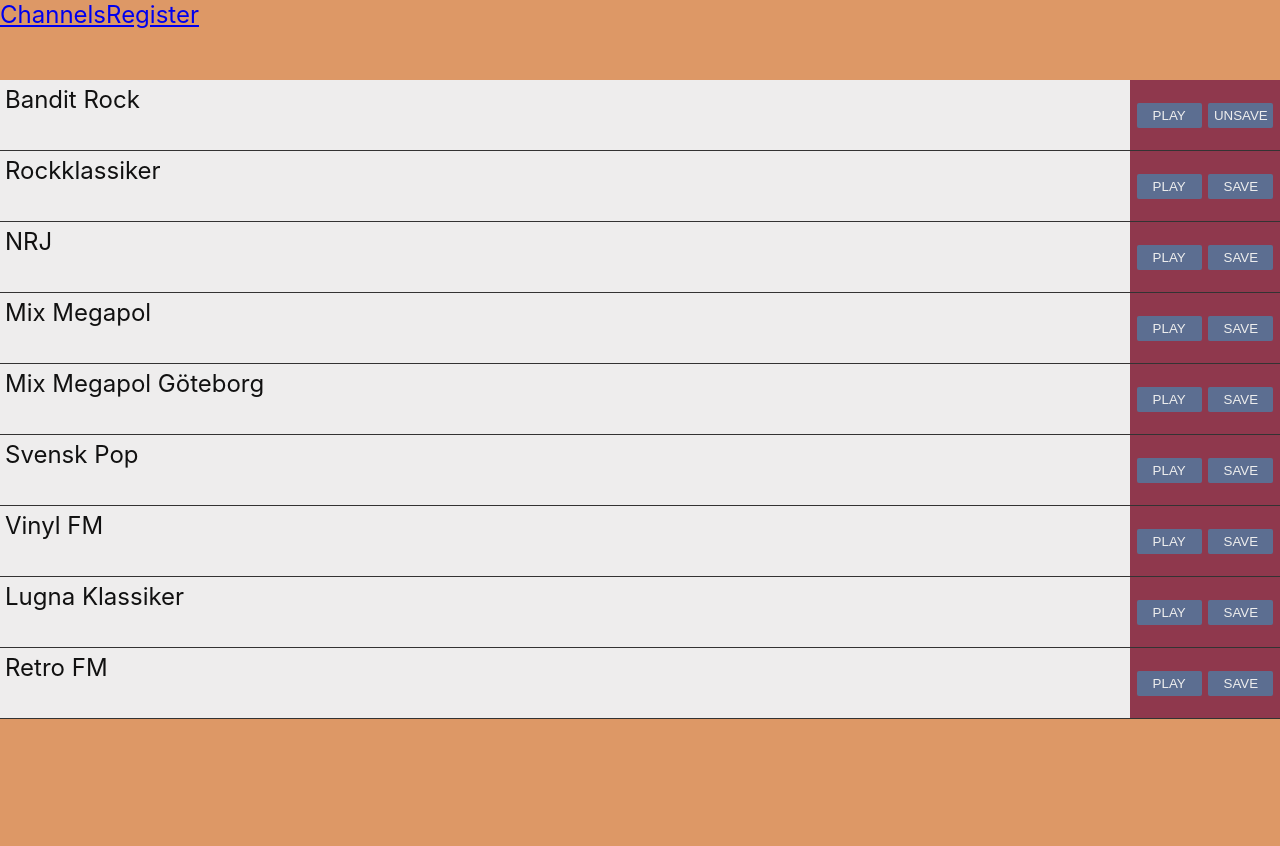
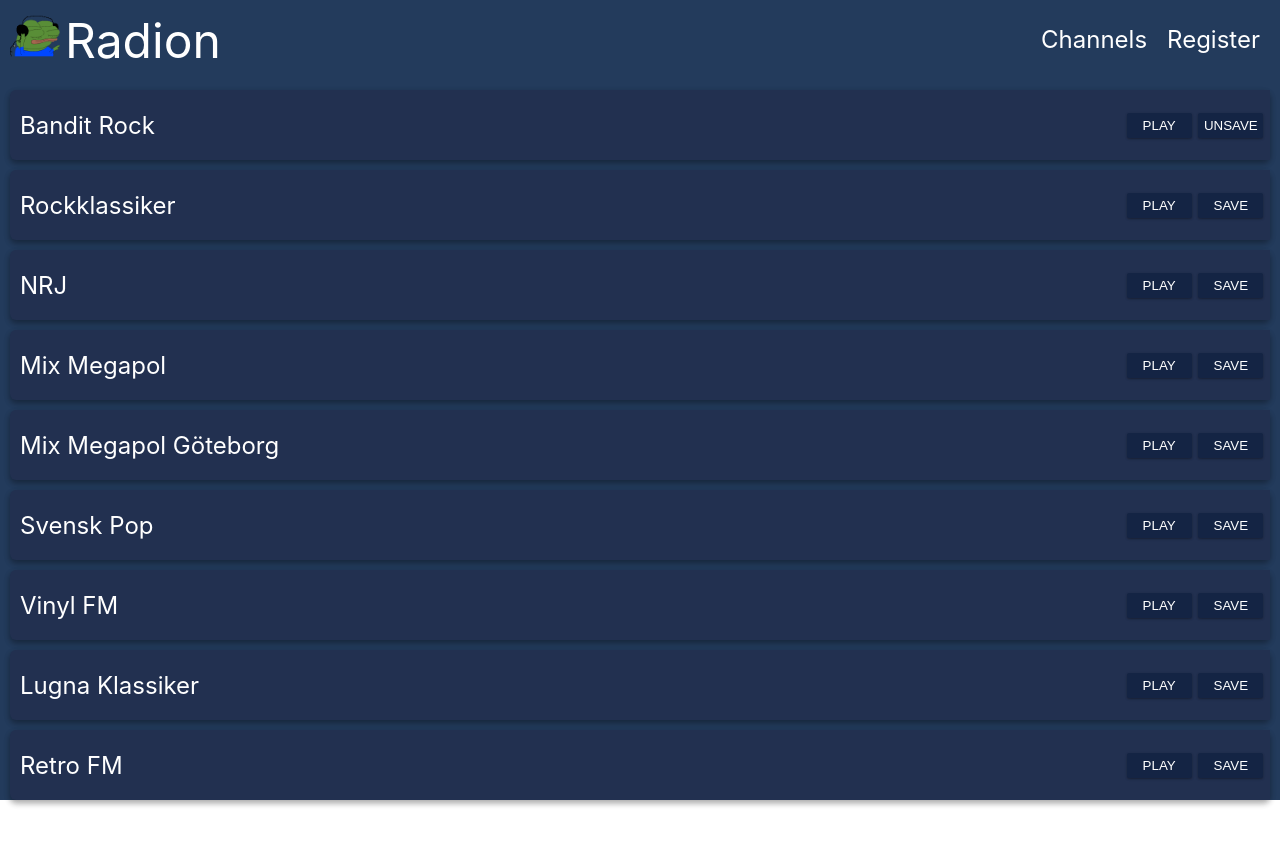
Before and after one commit to johneriksson/radion, a React (Create React App) app: page / in a window 1280 px wide. Shown: the top 846 px of the page. After the commit the page ends 820 px from the top, so only its background shows below. Built offline with nearby package versions, Linux system fonts and the light colour scheme; what urql would draw is missing.

Commit message:
Add more styling + pepejam icon. Add Input component

```diff
--- a/src/App.css
+++ b/src/App.css
@@ -16,8 +16,33 @@
 	left: 0;
 	height: 10vh;
 	width: 100vw;
+	padding: 10px;
 	background-color: var(--bg-color-1);
 	-webkit-app-region: drag;
+
+	display: flex;
+	justify-content: space-between;
+	align-items: center;
+}
+
+.App-header a {
+	color: var(--fg-color-1);
+	margin: 10px;
+	border-bottom: 2px solid transparent;
+	text-decoration: none;
+}
+.App-header a:hover {
+	border-bottom: 2px solid var(--fg-color-1);
+}
+
+.App-header .logo {
+	width: 50px;
+	height: 50px;
+	margin-right: 5px;
+}
+
+.App-header > div {
+	display: flex;
 }
 
 .App-main {
@@ -25,4 +50,6 @@
 	flex-basis: 0;
 	flex-grow: 1;
 	flex-shrink: 0;
+
+	padding: 10px;
 }
--- a/src/App.tsx
+++ b/src/App.tsx
@@ -25,8 +25,14 @@ function App() {
 			<Router>
 				<div className="App">
 					<header className="App-header">
-						<Link to="/">Channels</Link>
-						<Link to="/register">Register</Link>
+						<div>
+							<img className="logo" src={`${process.env.PUBLIC_URL}/img/pepejam.gif`}></img>
+							<h1>Radion</h1>
+						</div>
+						<div>
+							<Link to="/">Channels</Link>
+							<Link to="/register">Register</Link>
+						</div>
 					</header>
 					<div className="App-main">
 						<Switch>
--- a/src/components/Button.css
+++ b/src/components/Button.css
@@ -1,7 +1,9 @@
 .button {
     background-color: var(--bg-color-3);
-	color: var(--fg-color-light);
+	color: var(--fg-color-1);
     border: none;
     padding: 5px;
     border-radius: 2px;
+
+	cursor: pointer;
 }
--- a/src/components/Button.tsx
+++ b/src/components/Button.tsx
@@ -15,7 +15,7 @@ const Button: React.FC<Props> = ({
 }) => {
 
     return (
-        <button className="button" onClick={onClick} type={type}>
+        <button className="button card-1" onClick={onClick} type={type}>
             <span>{title}</span>
         </button>
     );
--- a/src/components/Channel.css
+++ b/src/components/Channel.css
@@ -1,18 +1,21 @@
 .channel {
     display: flex;
     height: 70px;
-    border-bottom: 1px solid var(--fg-color-3);
-    background-color: var(--bg-color-4);
+    background-color: var(--bg-color-2);
+	margin-bottom: 10px;
+	border-radius: 6px;
 }
 
 .channel .logo {
-    /* flex-basis: 50px; */
-    background-color: var(--bg-color-3);
+    background-color: var(--bg-color-2);
 }
 
 .channel .info {
     flex: 1;
-    padding: 5px;
+    padding: 5px 10px;
+
+	display: flex;
+	align-items: center;
 }
 
 .channel .info h1 {
--- a/src/components/Channel.tsx
+++ b/src/components/Channel.tsx
@@ -23,7 +23,7 @@ const Channel: React.FC<Props> = ({
 }) => {
 
     return (
-        <div className="channel">
+        <div className="channel card-2">
             <div className="logo"></div>
             <div className="info">
                 <h1>{title}</h1>
--- /dev/null
+++ b/src/components/Input.css
@@ -0,0 +1,21 @@
+.input {
+	display: flex;
+	flex-direction: column;
+}
+
+.input label {
+	margin-bottom: 2px;
+	font-size: .8rem;
+}
+
+.input input {
+	font-size: 1rem;
+	background-color: rgba(0, 0, 0, 0.2);
+	color: var(--fg-color-2);
+
+	border: none;
+	border-bottom: 1px solid var(--fg-color-2);
+	outline: none;
+
+	padding: 3px;
+}
--- /dev/null
+++ b/src/components/Input.tsx
@@ -0,0 +1,39 @@
+import React from "react";
+
+import "./Input.css"
+
+interface Props {
+	name: string,
+	label?: string,
+	type?: string,
+	value: string,
+	onChange?: (event: React.ChangeEvent<HTMLInputElement>) => void,
+	required?: boolean,
+}
+
+const Input: React.FC<Props> = ({
+	name,
+	label,
+	type = "text",
+	value,
+	onChange,
+	required,
+}) => {
+
+	return (
+		<div className="input">
+			{label && (
+				<label htmlFor={name}>{label}</label>
+			)}
+			<input
+				name={name}
+				type={type}
+				value={value}
+				onChange={onChange}
+				required={required}
+			/>
+		</div>
+	);
+}
+
+export default Input;
--- a/src/index.css
+++ b/src/index.css
@@ -1,14 +1,14 @@
 :root {
-	--bg-color-1: #dd9866;
-	--bg-color-2: #8f384d;
-	--bg-color-3: #5c6e91;
-	--bg-color-4: #eeeded;
+	--bg-color-3: #142444;
+	--bg-color-2: #223050;
+	--bg-color-1: #233b5c;
+	/* --bg-color-1: #142444;
+	--bg-color-2: #223050;
+	--bg-color-3: #233b5c;
+	--bg-color-4: #1e5f74; */
 
-	--fg-color-1: #111111;
-	--fg-color-2: #222222;
-	--fg-color-3: #333333;
-	--fg-color-dark: #111111;
-	--fg-color-light: #EEEEEE;
+	--fg-color-1: #FFFFFF;
+	--fg-color-2: #fcdab7;
 
 	font-size: calc(16px + 1vmin);
 }
@@ -34,3 +34,41 @@ code {
 	font-family: source-code-pro, Menlo, Monaco, Consolas, 'Courier New',
 		monospace;
 }
+
+
+html {
+	box-sizing: border-box;
+}
+
+*,
+*:before,
+*:after {
+	box-sizing: inherit;
+}
+
+
+
+.card-1 {
+	box-shadow: 0 1px 3px rgba(0, 0, 0, 0.12),
+				0 1px 2px rgba(0, 0, 0, 0.24);
+}
+
+.card-2 {
+	box-shadow: 0 3px 6px rgba(0, 0, 0, 0.16),
+				0 3px 6px rgba(0, 0, 0, 0.23);
+}
+
+.card-3 {
+	box-shadow: 0 10px 20px rgba(0, 0, 0, 0.19),
+				0 6px 6px rgba(0, 0, 0, 0.23);
+}
+
+.card-4 {
+	box-shadow: 0 14px 28px rgba(0, 0, 0, 0.25),
+				0 10px 10px rgba(0, 0, 0, 0.22);
+}
+
+.card-5 {
+	box-shadow: 0 19px 38px rgba(0, 0, 0, 0.30),
+				0 15px 12px rgba(0, 0, 0, 0.22);
+}
--- /dev/null
+++ b/src/pages/Register.css
@@ -0,0 +1,23 @@
+.register {
+	max-height: 80%;
+	height: 100%;
+
+	display: flex;
+	flex-direction: column;
+	justify-content: center;
+	align-items: center;
+}
+
+.register form {
+	display: flex;
+	flex-direction: column;
+}
+
+.register .input {
+	margin: 10px 0;
+}
+
+.register button {
+	margin-top: 10px;
+	font-size: 1rem;
+}
--- a/src/pages/Register.tsx
+++ b/src/pages/Register.tsx
@@ -1,6 +1,9 @@
 import React from "react";
 import { useMutation } from "urql";
 import Button from "../components/Button";
+import Input from "../components/Input";
+
+import "./Register.css"
 
 const REGISTER_MUT = `
 mutation Register($username: String!, $password: String!) {
@@ -17,17 +20,11 @@ mutation Register($username: String!, $password: String!) {
 }
 `;
 
-interface Props {
-
-}
-
-const Register: React.FC<Props> = ({
-
-}) => {
+const Register = () => {
 	const [email, setEmail] = React.useState("");
 	const [password, setPassword] = React.useState("");
 
-	const [{ }, register] = useMutation(REGISTER_MUT);
+	const [, register] = useMutation(REGISTER_MUT);
 
 	const onSubmit = React.useCallback(
 		(e) => {
@@ -40,23 +37,27 @@ const Register: React.FC<Props> = ({
 	);
 
 	return (
-		<div>
+		<div className="register">
 			<h1>Register</h1>
 			<form onSubmit={onSubmit}>
-				<input
+				<Input
+					name="email"
 					type="email"
+					label="Email"
 					value={email}
 					onChange={e => setEmail(e.target.value)}
-					placeholder="Email"
 					required
 				/>
-				<input
+
+				<Input
+					name="password"
 					type="password"
+					label="Password"
 					value={password}
 					onChange={e => setPassword(e.target.value)}
-					placeholder="Password"
 					required
 				/>
+
 				<Button
 					type="submit"
 					title="Submit"
```
Also changed, not shown: public/img/pepejam.gif (added).
